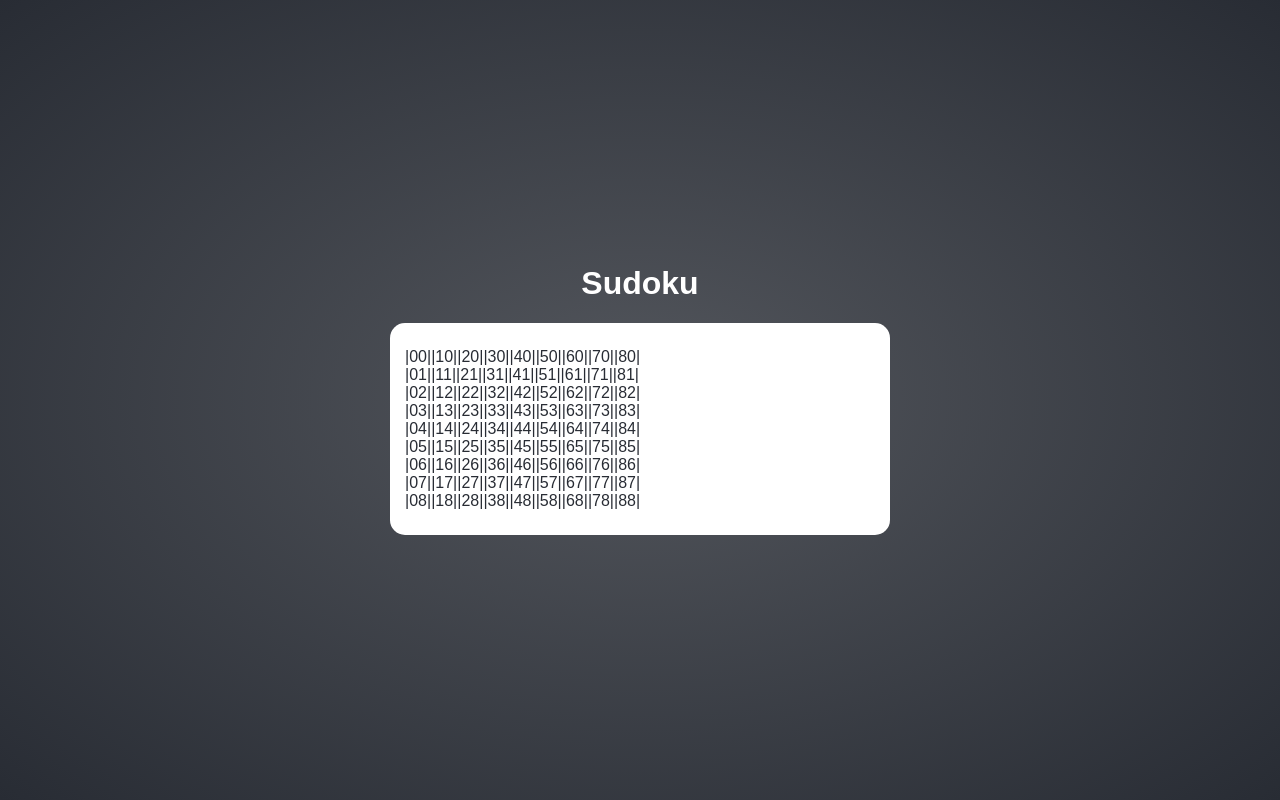
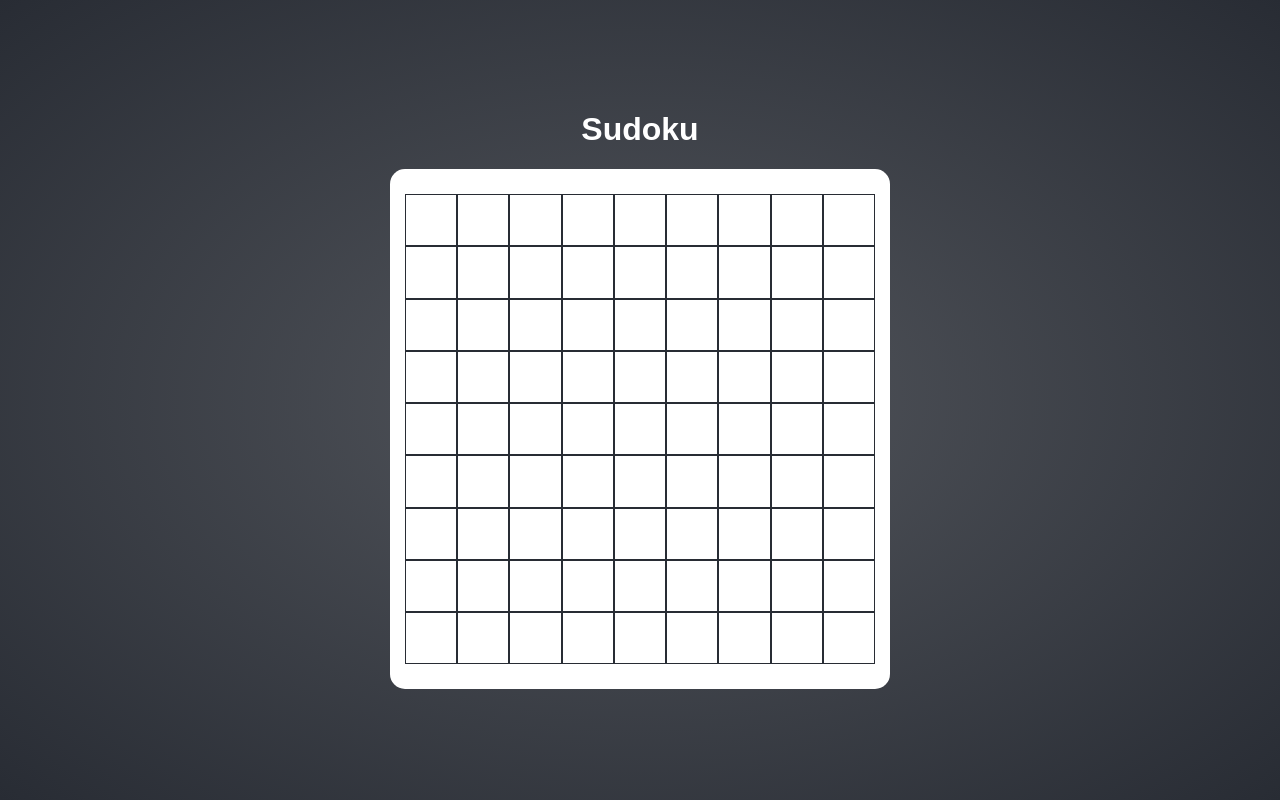
Before and after one commit to beemee-p/react-sudoku, a React (Create React App) app: page / in a window 1280 px wide. Built offline with nearby package versions, Linux system fonts and the light colour scheme.

Commit message:
Add grid box css for grid/block

```diff
--- a/src/components/grid/block/index.tsx
+++ b/src/components/grid/block/index.tsx
@@ -1,4 +1,5 @@
 import React, { FC } from 'react'
+import { Container } from './styles'
 
 interface IProps {
   colIndex?: number
@@ -6,12 +7,7 @@ interface IProps {
 }
 
 const Block: FC<IProps> = ({ colIndex, rowIndex }) => {
-  return (
-    <div data-cy="block">
-      |{colIndex}
-      {rowIndex}|
-    </div>
-  )
+  return <Container data-cy={`block-${rowIndex}-${colIndex}`} />
 }
 
 export default Block
--- /dev/null
+++ b/src/components/grid/block/styles/index.ts
@@ -0,0 +1,30 @@
+import styled, { css } from 'styled-components'
+
+export const Container = styled.div`
+  ${({ theme }) => css`
+    align-items: center;
+    background-color: ${theme.colors.white};
+    border: solid 1px ${theme.colors.black};
+    cursor: pointer;
+    display: flex;
+    flex-grow: 1;
+    flex-shrink: 0;
+    flex-basis: 0;
+    font-size: 20px;
+    font-weight: bold;
+    height: auto;
+    justify-content: center;
+    transition: ${theme.transition};
+    user-select: none;
+
+    &:before {
+      padding-top: 100%;
+      content: '';
+      float: left;
+    }
+
+    &:hover {
+      background-color: ${theme.colors.lightBlue};
+    }
+  `}
+`
--- a/src/components/styles/card/index.ts
+++ b/src/components/styles/card/index.ts
@@ -5,9 +5,9 @@ export const Card = styled.div`
     background-color: ${theme.colors.white};
     border-radius: 15px;
     display: flex;
-    flex: 1;
+    flex: 0;
     flex-direction: column;
     max-height: fit-content;
     padding: 15px;
   `}
-`;
+`
--- a/src/components/styles/content/index.ts
+++ b/src/components/styles/content/index.ts
@@ -6,4 +6,4 @@ export const Content = styled.div`
   flex: 1;
   flex-direction: column;
   justify-content: center;
-`;
+`
```
Also changed, not shown: tsconfig.json (+9 -3 lines).
